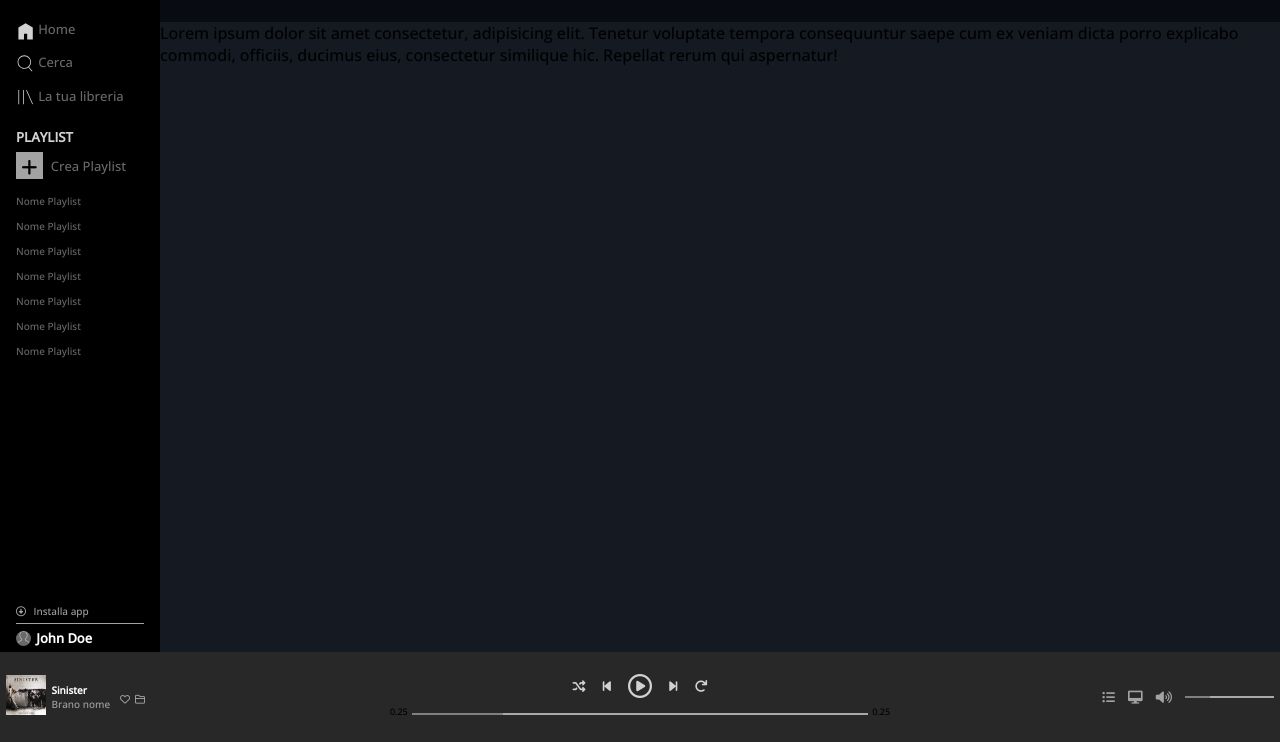
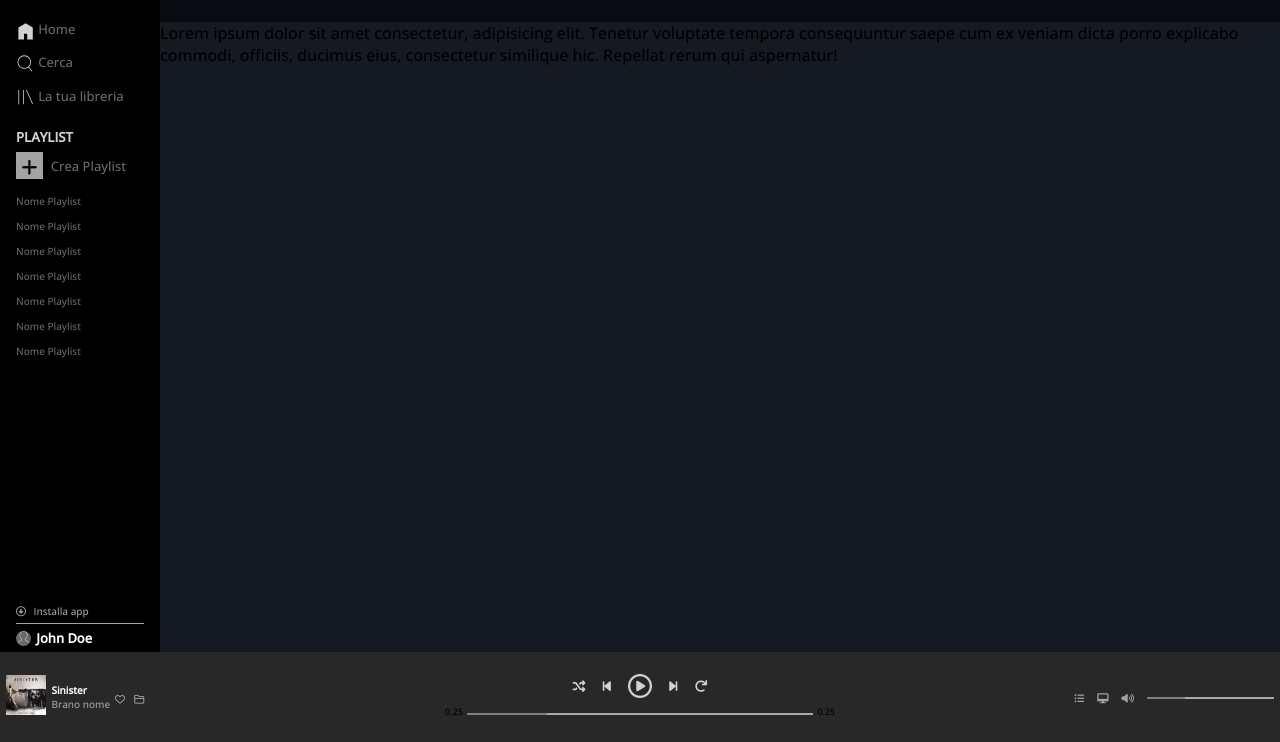
Before and after one commit to aquariusboy91/html-css-spotifyweb, a plain HTML site: page index.html in a window 1280 px wide. Shown: the part 58-800 px from the top of the page. Drawn offline with nearby package versions, Linux system fonts and the light colour scheme.

Commit message:
rev-footer

```diff
--- a/css/style.css
+++ b/css/style.css
@@ -245,7 +245,7 @@ footer {
 .far.fa-heart {
     color: #A3A3A3;
     font-size: x-small;
-    padding-left: 1em;
+    padding-left: 0.5em;
 }
 
 .far.fa-folder {
@@ -307,8 +307,12 @@ footer {
     flex-wrap: wrap;
     align-items: center;
     justify-content: flex-end;
+}
 
+.col-footer-right i {
+    font-size: x-small;
 }
+
 
 #player-active {
     height: 2px;
@@ -319,13 +323,13 @@ footer {
 
 #player-static {
     height: 2px;
-    width: 60%;
+    width: 50%;
     background-color: darkgray;
     display: inline-block;
 }
 
 .player-down {
-    width: 80%;
+    width: 70%;
     display: flex;
     align-items: flex-end;
     justify-content: center;
@@ -340,14 +344,14 @@ footer {
 
 #player-active-right {
     height: 2px;
-    width: 10%;
+    width: 30%;
     background-color: grey;
     display: inline-block;
 }
 
 #player-static-right {
     height: 2px;
-    width: 25%;
+    width: 70%;
     background-color: darkgray;
     display: inline-block;
 }
@@ -359,6 +363,17 @@ footer {
 
 }
 
+.volume {
+    width: 50%;
+    line-height: 0.7em;
+}
+
+.row {
+    width: 19em;
+    display: flex;
+    justify-content: flex-end;
+}
+
 @media screen and (max-width: 600px) {
     .logo img {
         display: none;
@@ -367,8 +382,8 @@ footer {
 
     .logo {
         background-image: url(../img/logo-small.svg);
-        height: 5%;
-        width: 2em;
+        height: 1.3em;
+        width: 70%;
         background-repeat: no-repeat;
         margin-left: 0.3em;
         margin-top: 0;
@@ -444,4 +459,5 @@ footer {
         margin-right: 0;
         margin-left: 0.5em;
     }
+
 }
--- a/index.html
+++ b/index.html
@@ -72,8 +72,10 @@
                <div class="brano-play"><span id="autore">Sinister</span><br>
                 <span>Brano nome</span>
                </div>
+               <div>
                     <div><i class="far fa-heart"></i></div>
                     <div><i class="far fa-folder"></i></div>
+                 </div>
             </div>
             <div class="col-footer-center">
                 <div class="player-top">
@@ -91,10 +93,14 @@
 
             </div>
             <div class="col-footer-right">
+                <div class="row">
                     <div class="pdg-img-footer-right"><i class="fas fa-list-ul"></i></div>
                     <div class="pdg-img-footer-right"><i class="fas fa-desktop"></i></div>
                     <div class="pdg-img-footer-right"><i class="fas fa-volume-up"></i></div>
+                    <div class="volume">
                         <div id="player-active-right"></div><div id="player-static-right"></div>
+                    </div>
+                </div>
 
             </div>
         </div>
```
Lines whose indentation alone changed are shown as unchanged.
